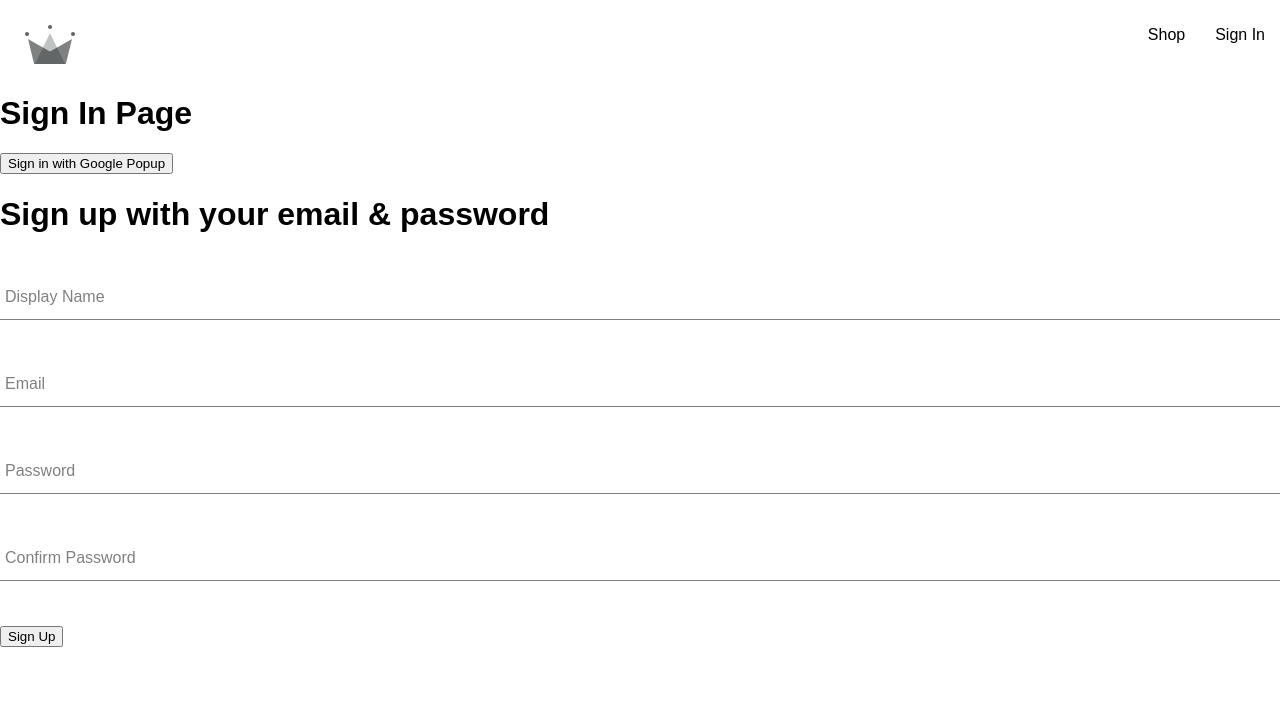
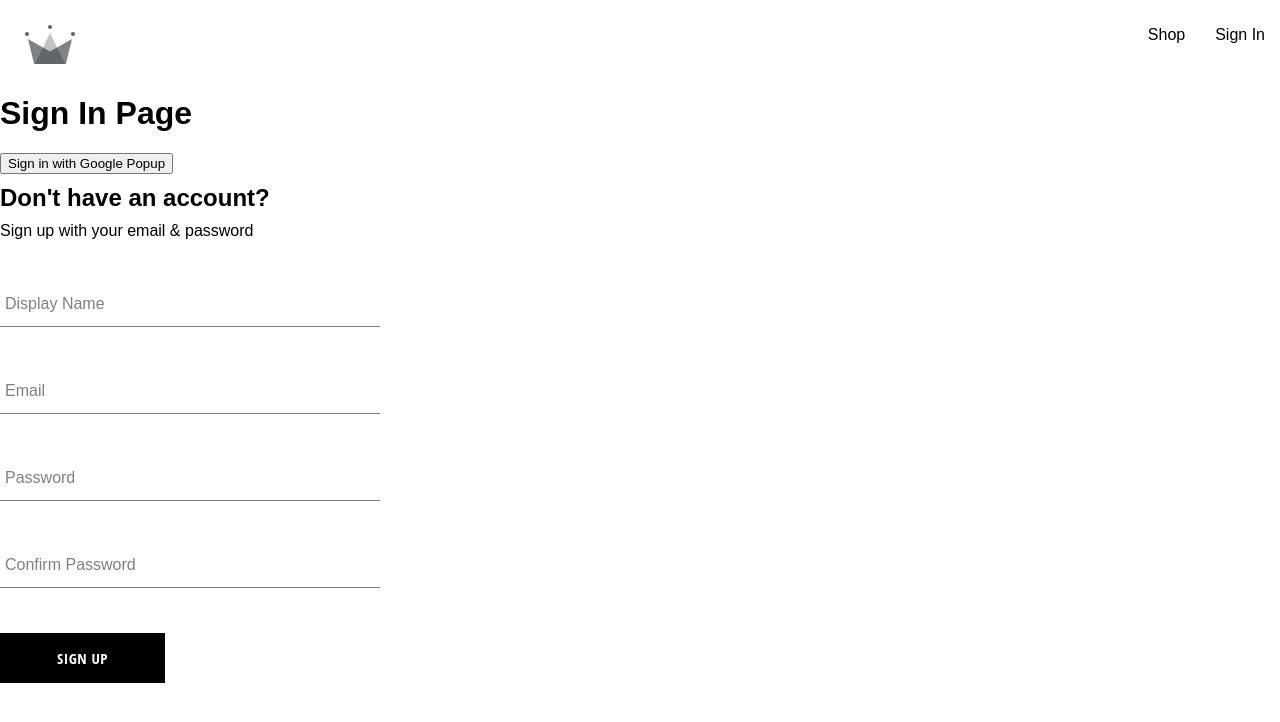
Before and after one commit to srose22/clothing-shop, a React (Create React App) app: page /sign-in in a window 1280 px wide. Shown: the top 722 px of the page. Built offline with nearby package versions, Linux system fonts and the light colour scheme; a web font is replaced by a local one.

Commit message:
form styling and button component and style

```diff
--- /dev/null
+++ b/src/components/button/button.component.jsx
@@ -0,0 +1,19 @@
+import "./button.styles.scss";
+
+const BUTTON_TYPE_CLASSES = {
+  google: "google-sign-in",
+  inverted: "inverted",
+};
+
+const Button = ({ children, buttonType, ...otherProps }) => {
+  return (
+    <button
+      className={`button-container ${BUTTON_TYPE_CLASSES[buttonType]}`}
+      {...otherProps}
+    >
+      {children}
+    </button>
+  );
+};
+
+export default Button;
--- /dev/null
+++ b/src/components/button/button.styles.scss
@@ -0,0 +1,46 @@
+.button-container {
+  min-width: 165px;
+  width: auto;
+  height: 50px;
+  letter-spacing: 0.5px;
+  line-height: 50px;
+  padding: 0 35px 0 35px;
+  font-size: 15px;
+  background-color: black;
+  color: white;
+  text-transform: uppercase;
+  font-family: 'Open Sans Condensed';
+  font-weight: bolder;
+  border: none;
+  cursor: pointer;
+  display: flex;
+  justify-content: center;
+
+  &:hover {
+    background-color: white;
+    color: black;
+    border: 1px solid black;
+  }
+
+  &.google-sign-in {
+    background-color: #4285f4;
+    color: white;
+
+    &:hover {
+      background-color: #357ae8;
+      border: none;
+    }
+  }
+
+  &.inverted {
+    background-color: white;
+    color: black;
+    border: 1px solid black;
+
+    &:hover {
+      background-color: black;
+      color: white;
+      border: none;
+    }
+  }
+}
--- a/src/components/sign-up-form/sign-up-form.component.jsx
+++ b/src/components/sign-up-form/sign-up-form.component.jsx
@@ -1,10 +1,13 @@
 import { useState } from "react";
 import FormInput from "../form-input/form-input.component";
+import Button from "../button/button.component";
 
 import {
   createAuthUserWithEmailAndPassword,
   createUserDocumentFromAuth,
 } from "../../utils/firebase/firebase.utils";
+
+import "./sign-up-form.styles.scss";
 
 const defaultFormFields = {
   displayName: "",
@@ -53,8 +56,9 @@
   };
 
   return (
-    <div>
-      <h1>Sign up with your email & password</h1>
+    <div className="sign-up-container">
+      <h2>Don't have an account?</h2>
+      <span>Sign up with your email & password</span>
       <form onSubmit={handleSubmit}>
         <FormInput
           label="Display Name"
@@ -91,7 +95,7 @@
           name="confirmPassword"
           value={confirmPassword}
         />
-        <button type="submit">Sign Up</button>
+        <Button type="submit">Sign Up</Button>
       </form>
     </div>
   );
--- /dev/null
+++ b/src/components/sign-up-form/sign-up-form.styles.scss
@@ -0,0 +1,9 @@
+.sign-up-container {
+  display: flex;
+  flex-direction: column;
+  width: 380px;
+
+h2{
+  margin: 10px  0;
+}
+}
```
